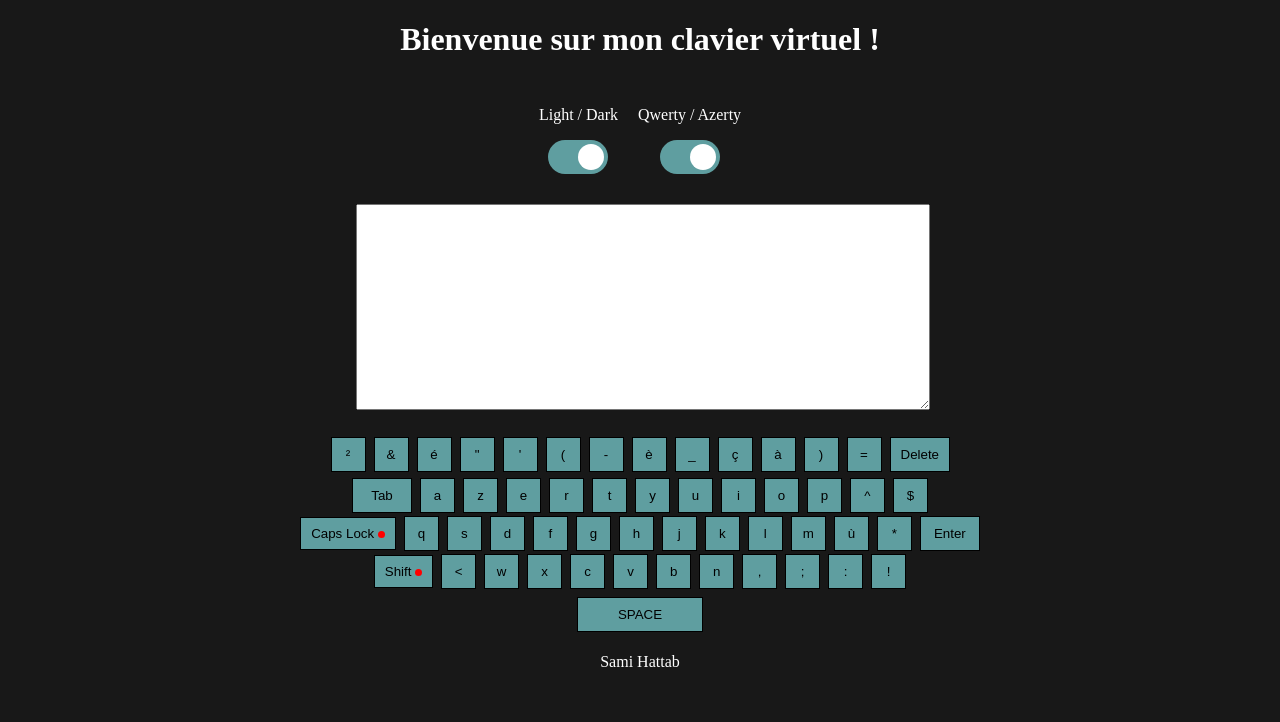
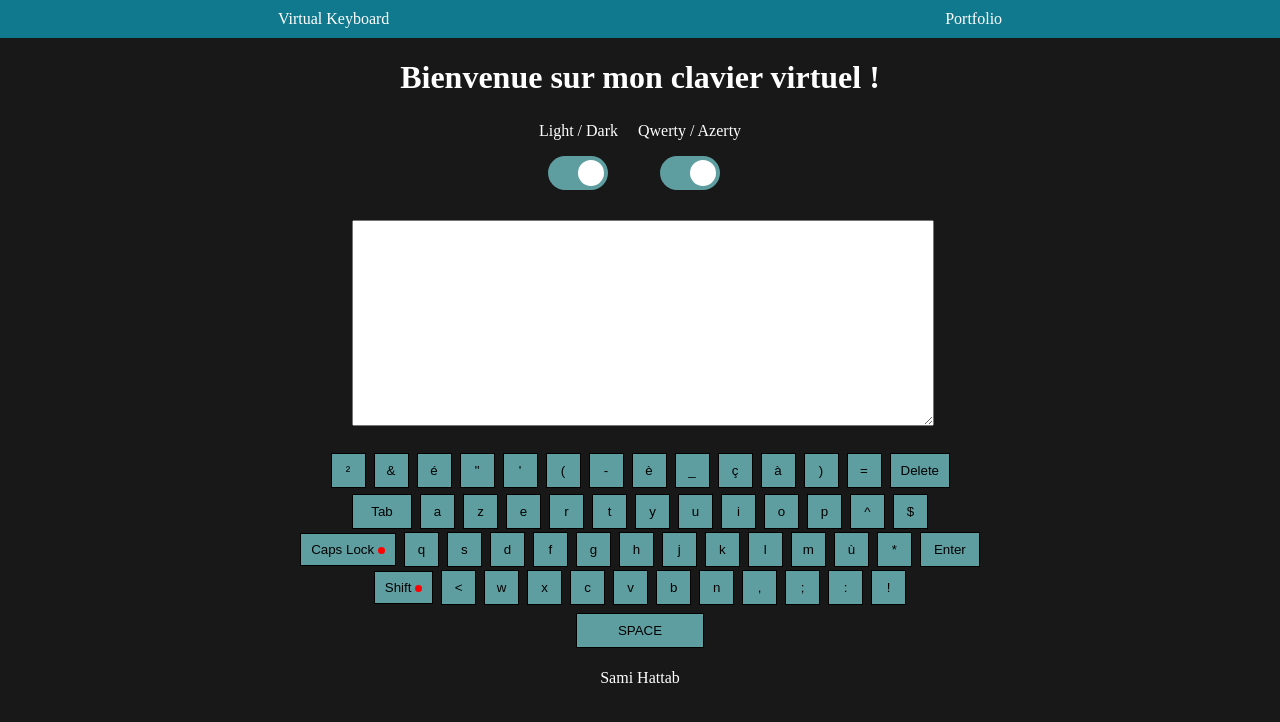
Before and after one commit to Raze91/Virtual_Keyboard, a plain HTML site: page index.html in a window 1280 px wide. Drawn offline with Linux system fonts and the light colour scheme.

Commit message:
add a navbar with a link to my portfolio

```diff
--- a/css/keyboard-dark.css
+++ b/css/keyboard-dark.css
@@ -3,6 +3,7 @@ body {
     color: white;
 }
 
+
 input[type=button], button {
     background-color: cadetblue;
     border: 1px solid black;
--- a/css/keyboard.css
+++ b/css/keyboard.css
@@ -1,5 +1,31 @@
+body {
+  margin: 0;
+}
+header nav {
+  background-color: #11798e;
+}
+header nav ul{
+  display: flex;
+  justify-content: space-around;
+  text-align: center;
+  list-style: none;
+  margin: 0;
+  padding: 10px 0;
+}
+header nav ul li,
+header nav ul li a {
+  color: white;
+}
+header a {
+  text-decoration: none;
+  margin: auto 0;
+}
 main , footer{
     text-align: center;
+}
+
+main h1 {
+  margin-bottom: 0;
 }
 
 #text-output-ctnr {
@@ -72,6 +98,7 @@ input {
 .LD, .AQ {
   padding: 10px;
 }
+
 /* The switch - the box around the slider */
 .switch {
     position: relative;
--- a/index.html
+++ b/index.html
@@ -11,6 +11,15 @@
 </head>
 
 <body>
+    <header>
+        <nav>
+            <ul>
+                <li>Virtual Keyboard</li>
+                <li><a href="https://sami-hattab.alwaysdata.net/" target="_blank">Portfolio</a></li>
+            </ul>
+
+        </nav>
+    </header>
     <main>
         <h1 class="title">Bienvenue sur mon clavier virtuel !</h1>
         <div class="switch-ctnr">
```
